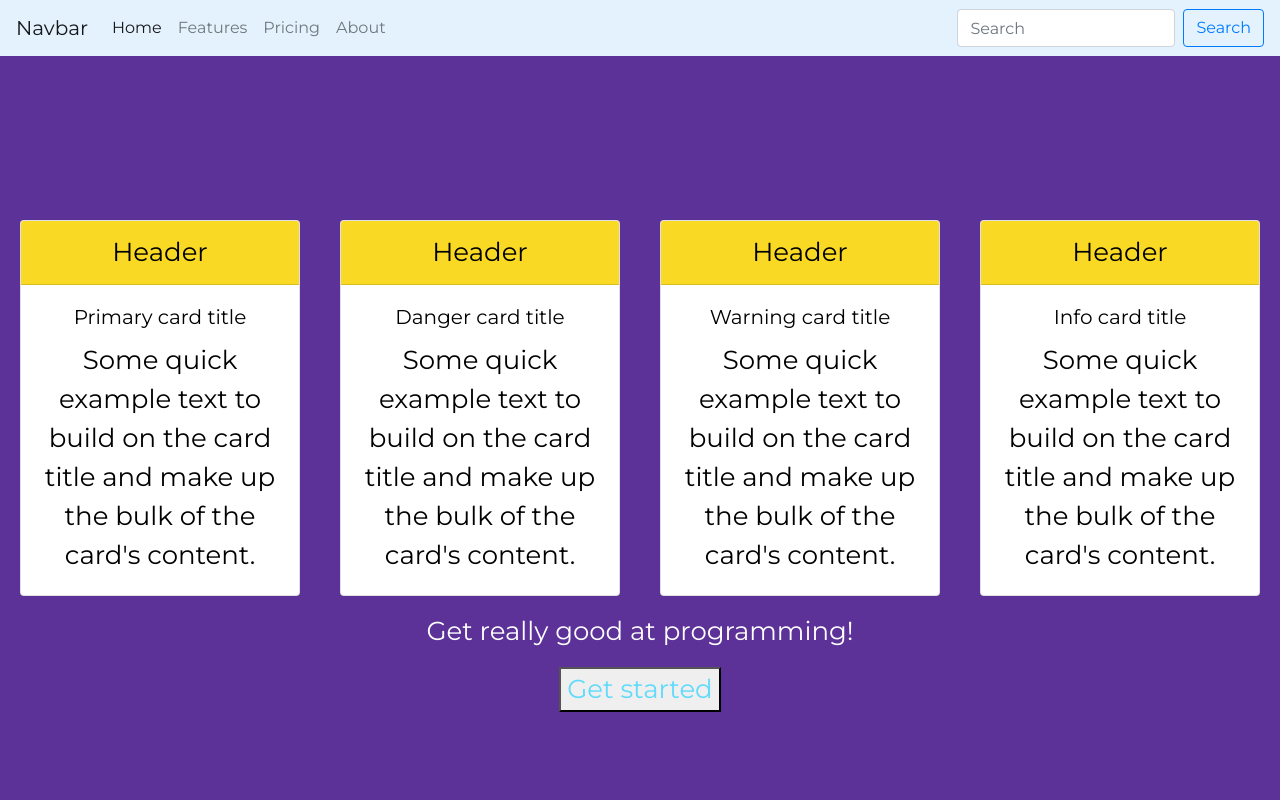
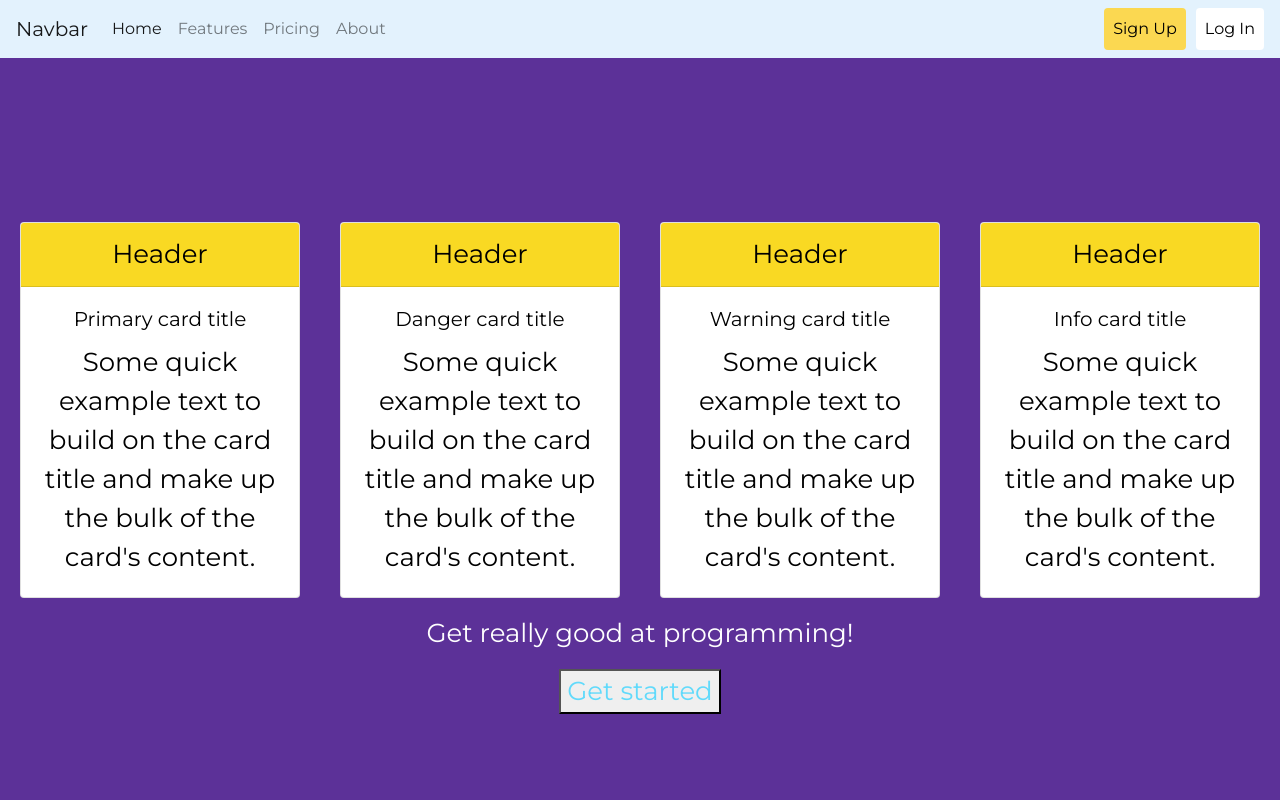
Before and after one commit to GusarovArtem/nicety-academy-trip, a React (Create React App) app in the folder src/client/: page / in a window 1280 px wide. Shown: the top 800 px of the page. Built offline with nearby package versions, Linux system fonts and the light colour scheme.

Commit message:
[front] - updated navbar

```diff
--- a/src/client/src/components/Navbar.js
+++ b/src/client/src/components/Navbar.js
@@ -2,13 +2,14 @@ import React from 'react';
 
 function Navbar() {
     return (
-        <nav className="navbar navbar-expand-lg navbar-light" style={{ backgroundColor: '#e3f2fd' }}>
+        <nav className="navbar navbar-expand-lg navbar-light" style={{backgroundColor: '#e3f2fd'}}>
             <a className="navbar-brand" href="#">Navbar</a>
-            <button className="navbar-toggler" type="button" data-toggle="collapse" data-target="#navbarColor03" aria-controls="navbarColor03" aria-expanded="false" aria-label="Toggle navigation">
+            <button className="navbar-toggler" type="button" data-toggle="collapse" data-target="#navbarColor03"
+                    aria-controls="navbarColor03" aria-expanded="false" aria-label="Toggle navigation">
                 <span className="navbar-toggler-icon"></span>
             </button>
 
-            <div className="collapse navbar-collapse" id="navbarColor03">
+            <div className="collapse navbar-collapse" id="navbarNav">
                 <ul className="navbar-nav mr-auto">
                     <li className="nav-item active">
                         <a className="nav-link" href="#">Home <span className="sr-only">(current)</span></a>
@@ -23,10 +24,18 @@ function Navbar() {
                         <a className="nav-link" href="#">About</a>
                     </li>
                 </ul>
-                <form className="form-inline">
-                    <input className="form-control mr-sm-2" type="search" placeholder="Search" aria-label="Search" />
-                    <button className="btn btn-outline-primary my-2 my-sm-0" type="submit">Search</button>
-                </form>
+                <ul className="navbar-nav ml-auto">
+                    <li className="nav-item">
+                        <a className="nav-link btn"
+                           style={{backgroundColor: "#FBD851", color: "black", marginRight: "10px"}} href="#">Sign
+                            Up</a>
+                    </li>
+                    <li className="nav-item">
+                        <a className="nav-link btn" style={{backgroundColor: "white", color: "black"}} href="#">Log
+                            In</a>
+                    </li>
+
+                </ul>
             </div>
         </nav>
     );
--- a/src/client/src/styles/App.css
+++ b/src/client/src/styles/App.css
@@ -116,4 +116,19 @@ body::after {
   .page-col {
     width: 100%;
   }
+  .divider:after,
+  .divider:before {
+    content: "";
+    flex: 1;
+    height: 1px;
+    background: #eee;
+  }
+  .h-custom {
+    height: calc(100% - 73px);
+  }
+  @media (max-width: 450px) {
+    .h-custom {
+      height: 100%;
+    }
+  }
 }
```
